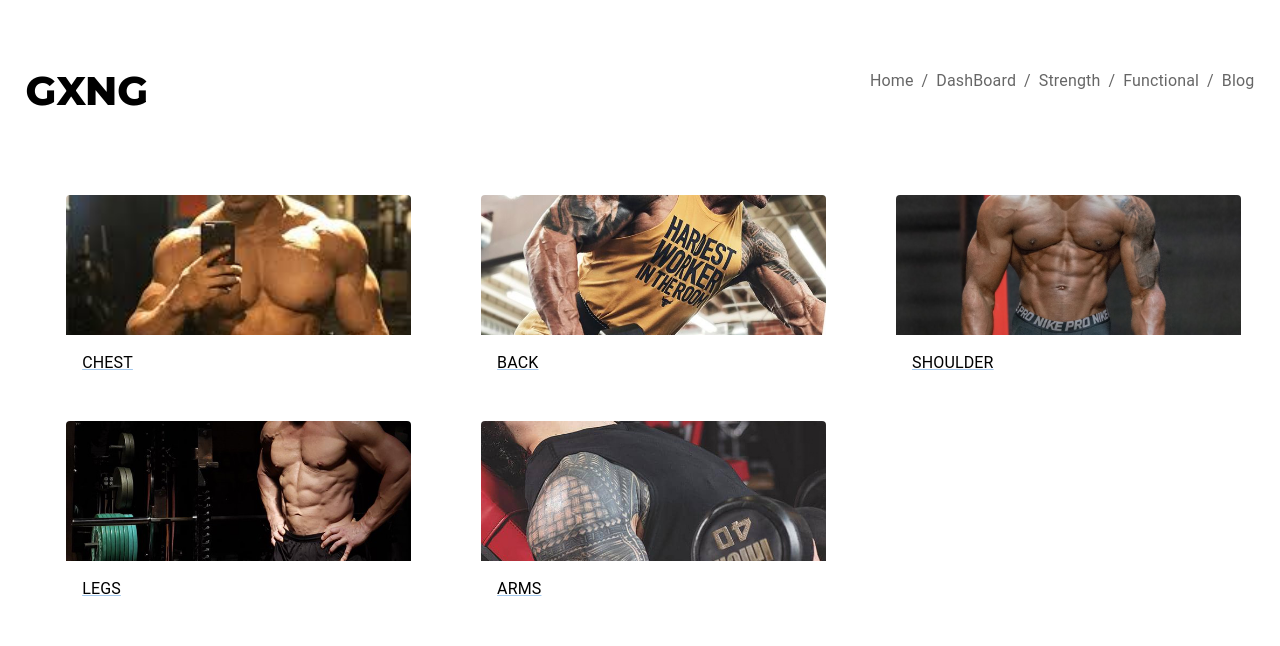
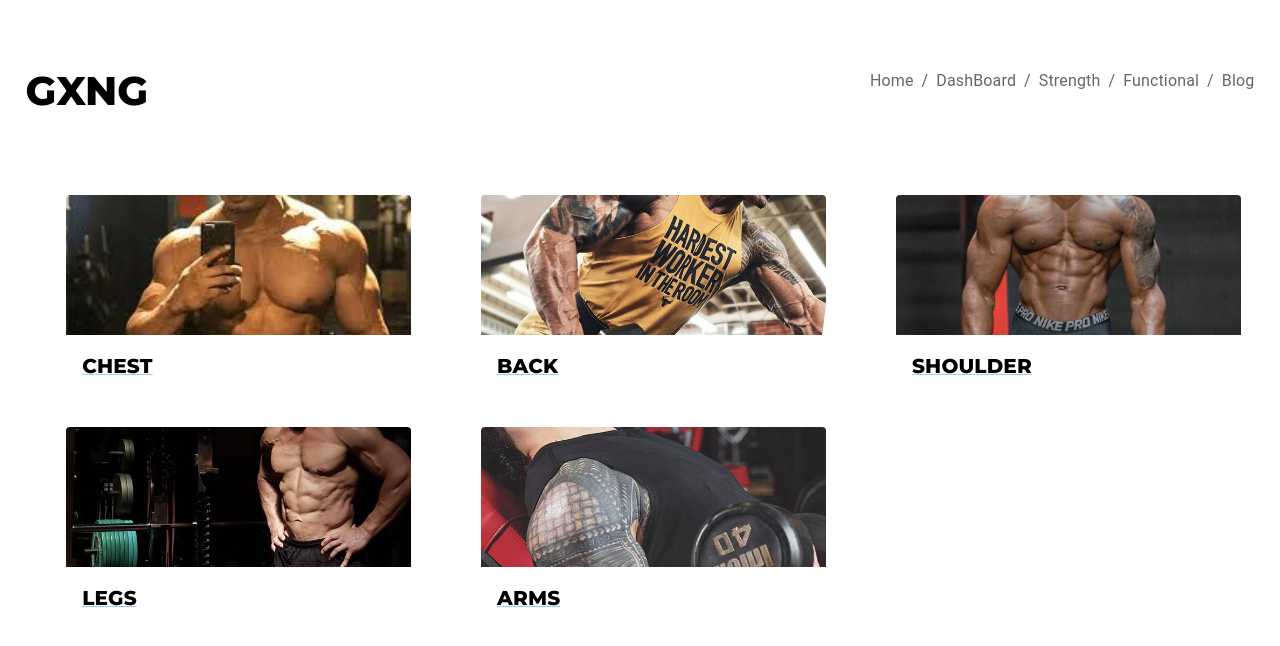
Before and after one commit to gsigor84/gxng2, a Next.js app: page /strength in a window 1280 px wide. Shown: the top 646 px of the page. Built offline with nearby package versions, Linux system fonts and the light colour scheme.

Commit message:
make it better

```diff
--- a/pages/strength/index.js
+++ b/pages/strength/index.js
@@ -19,7 +19,7 @@ const index = () => {
 <Grid item xs={12} md={4} key={index} >
   <Card sx={{ maxWidth: 345,boxShadow: "none" }}>
     <CardActionArea>
-<Link   href={muscle.link} className='subTitle'  >
+<Link   href={muscle.link}  >
 <a  className='subTitle' >
       <CardMedia
         component="img"
@@ -31,7 +31,7 @@ const index = () => {
       <CardContent>
 
         <Typography className='subTitle' gutterBottom component="div">
-         {muscle.title}
+         <span className='subTitle'>{muscle.title}</span>
          </Typography>
 
       </CardContent> </a> </Link>
```
